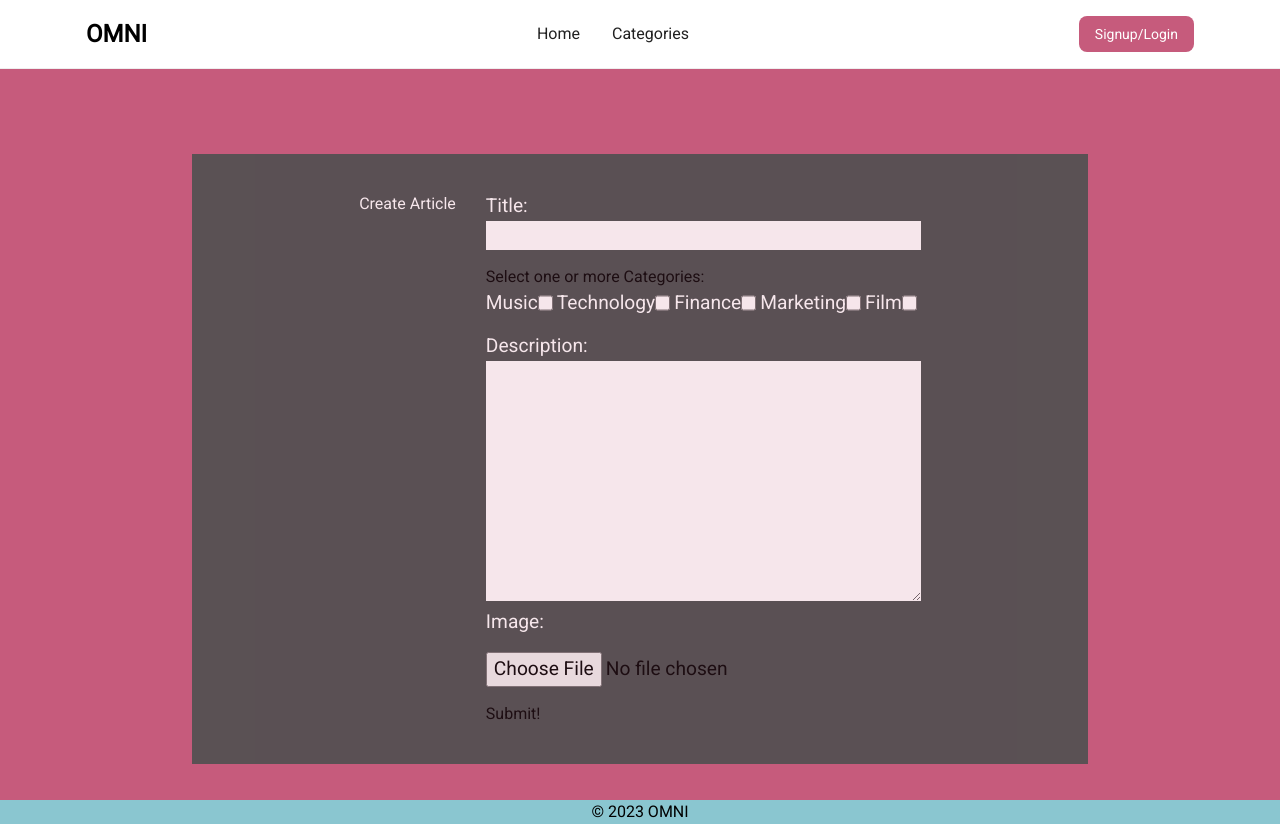
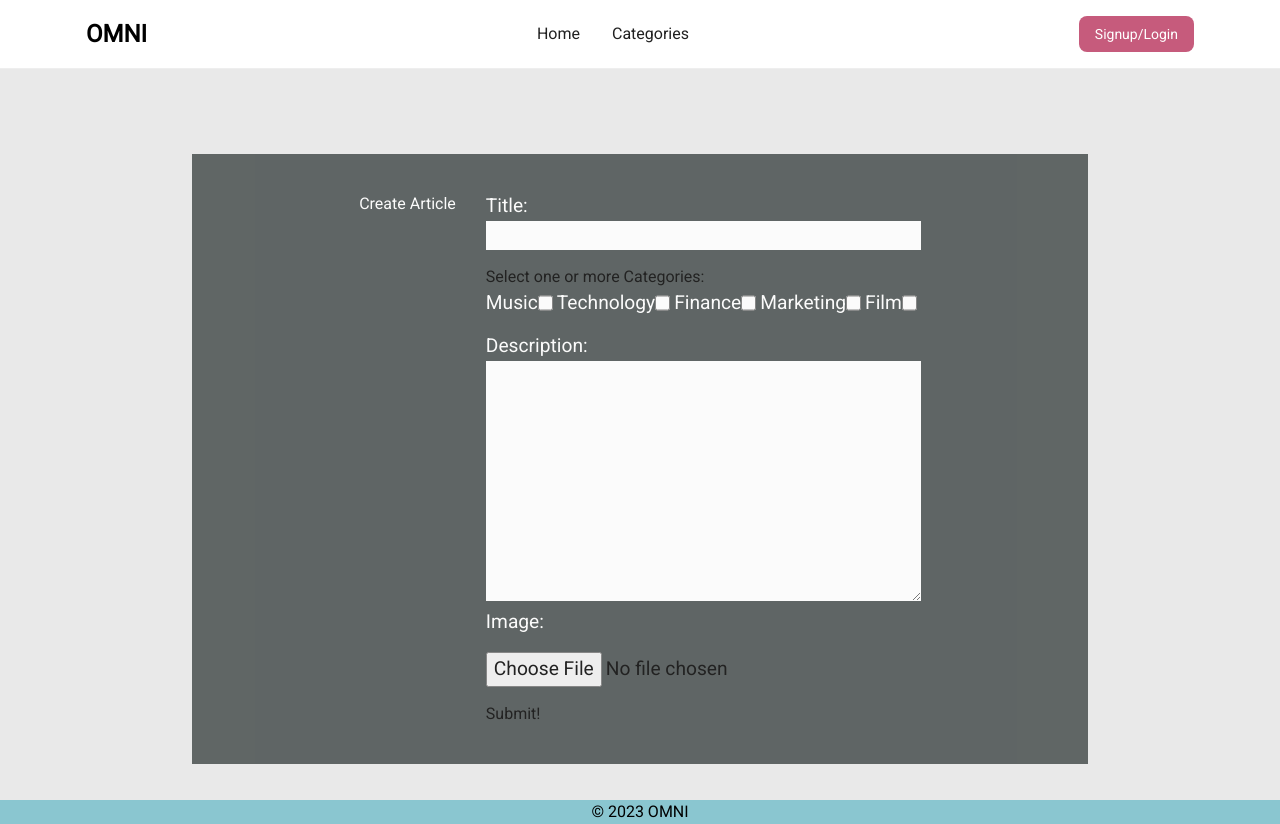
Before and after one commit to remifreyo/Omni, a React (Vite) app in the folder client/: page /new in a window 1280 px wide. Built offline with nearby package versions, Linux system fonts and the light colour scheme; no server answers.

Commit message:
reconfigure home page

```diff
--- a/client/src/App.css
+++ b/client/src/App.css
@@ -24,7 +24,7 @@ header {
   padding-top: 12%;
   align-items: center;
   /* background-image: url(images/bckgrnd.jpeg); */
-  background: #C65B7C;
+  background: #e9e9e9;
   background-repeat:no-repeat;
   background-size:cover;
 
--- a/client/src/components/ArticleCard.jsx
+++ b/client/src/components/ArticleCard.jsx
@@ -17,7 +17,7 @@ const ArticleCard = () => {
         return (
           <Card className="mt-6 w-96 mb-12 mr-2">
             <Link to={`${item._id}`}>
-              <CardHeader color="blue-gray" className="relative h-56">
+              <CardHeader className="bg-teritiary relative h-56">
                 <img src={item.image} />
               </CardHeader>
               <CardBody>
```
